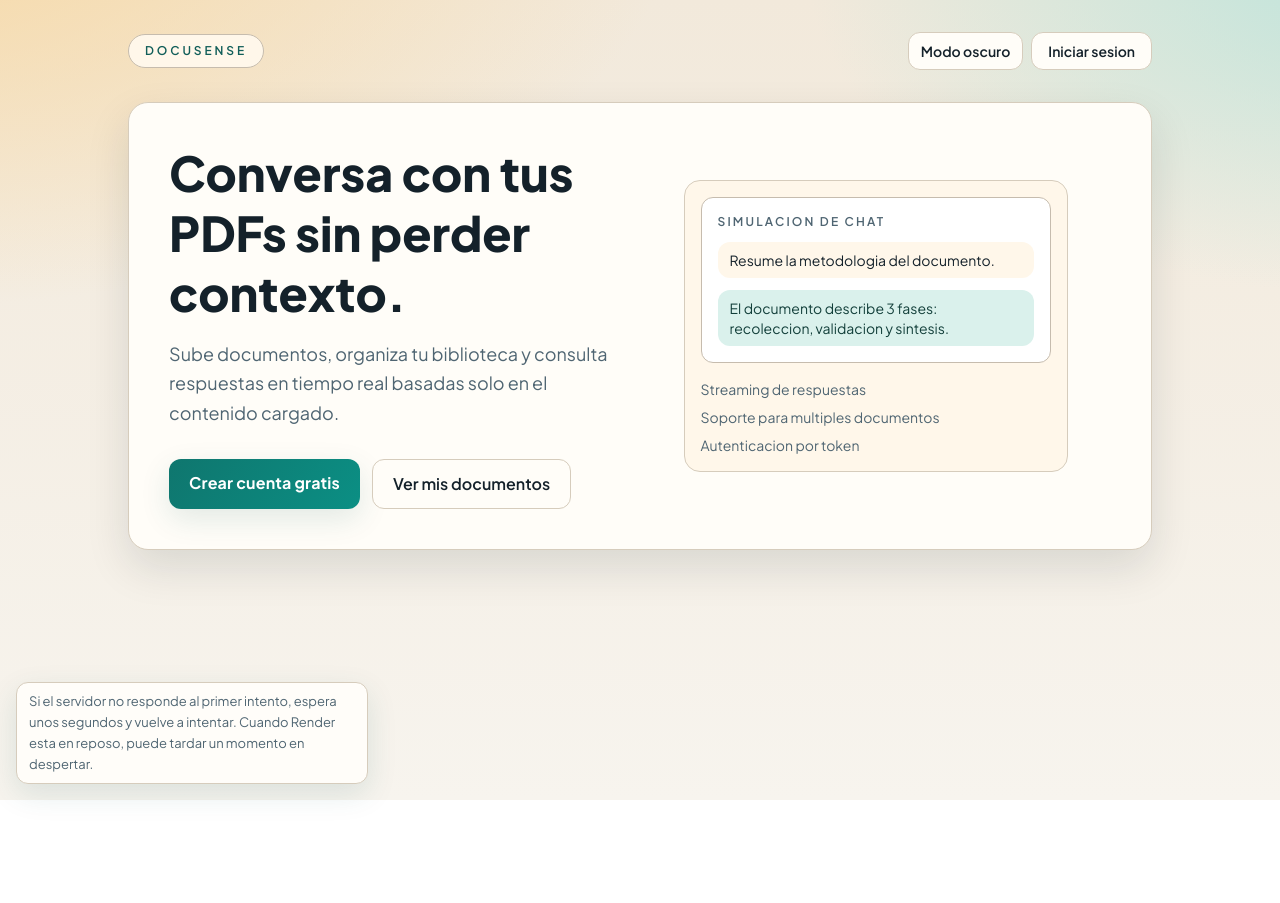
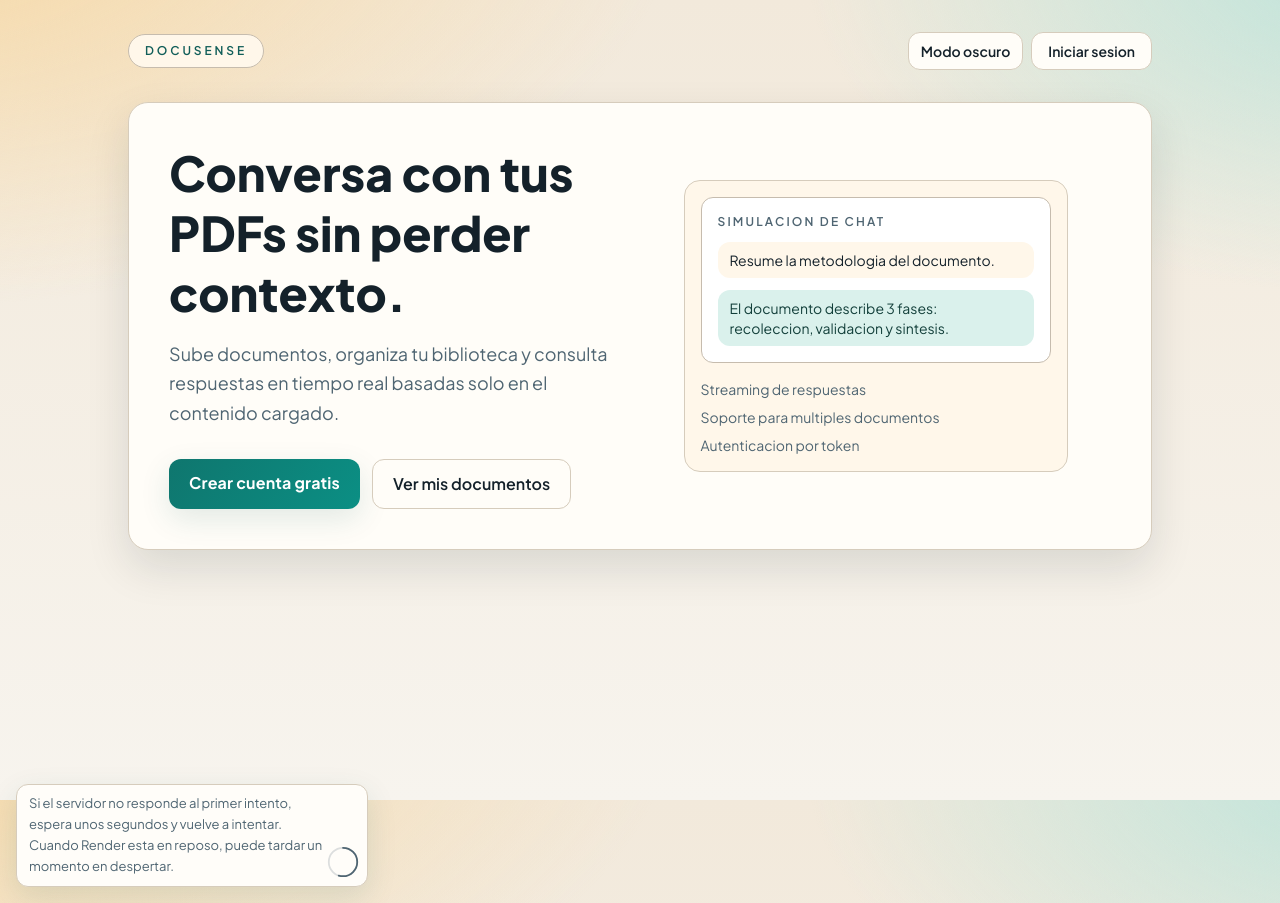
Before and after one commit to seyi-gh/Docusense-web, a Next.js app: page / in a window 1280 px wide. Before the commit the page ends 800 px from the top, so only its background shows below. Built offline with nearby package versions, Linux system fonts and the light colour scheme.

Commit message:
feat: adding context and disclaimer

```diff
--- a/src/app/layout.tsx
+++ b/src/app/layout.tsx
@@ -1,6 +1,7 @@
 import type { Metadata } from "next";
 import { Plus_Jakarta_Sans, IBM_Plex_Mono } from "next/font/google";
 import Script from "next/script";
+import DisclaimerWithTimer from "@/components/DisclaimerWithTimer";
 import "./globals.css";
 
 const jakarta = Plus_Jakarta_Sans({
@@ -44,10 +45,7 @@ export default function RootLayout({
           })();`}
         </Script>
         {children}
-        <aside className="pointer-events-none fixed bottom-3 left-3 z-50 max-w-[22rem] rounded-xl border border-[var(--border-soft)] bg-[color-mix(in_srgb,var(--surface)_92%,#ffffff_8%)] px-3 py-2 text-xs leading-relaxed text-[var(--text-soft)] shadow-[var(--shadow-soft)] sm:bottom-4 sm:left-4 sm:text-[13px]">
-          Si el servidor no responde al primer intento, espera unos segundos y vuelve a intentar.
-          Cuando Render esta en reposo, puede tardar un momento en despertar.
-        </aside>
+        <DisclaimerWithTimer />
       </body>
     </html>
   );
--- /dev/null
+++ b/src/components/DisclaimerWithTimer.tsx
@@ -0,0 +1,72 @@
+'use client';
+
+import { useEffect, useState } from 'react';
+
+export default function DisclaimerWithTimer() {
+  const [isVisible, setIsVisible] = useState(true);
+  const [progress, setProgress] = useState(100); // 0-100
+
+  useEffect(() => {
+    if (!isVisible) return;
+
+    const duration = 12000; // 12 seconds
+    const interval = 50; // Update every 50ms for smooth animation
+    const startTime = Date.now();
+
+    const timer = setInterval(() => {
+      const elapsed = Date.now() - startTime;
+      const newProgress = Math.max(0, 100 - (elapsed / duration) * 100);
+
+      setProgress(newProgress);
+
+      if (elapsed >= duration) {
+        setIsVisible(false);
+        clearInterval(timer);
+      }
+    }, interval);
+
+    return () => clearInterval(timer);
+  }, [isVisible]);
+
+  if (!isVisible) return null;
+
+  return (
+    <aside className="pointer-events-none fixed bottom-3 left-3 z-50 max-w-[22rem] rounded-xl border border-[var(--border-soft)] bg-[color-mix(in_srgb,var(--surface)_92%,#ffffff_8%)] px-3 py-2 pr-10 text-xs leading-relaxed text-[var(--text-soft)] shadow-[var(--shadow-soft)] sm:bottom-4 sm:left-4 sm:text-[13px] relative">
+      Si el servidor no responde al primer intento, espera unos segundos y vuelve a intentar.
+      Cuando Render esta en reposo, puede tardar un momento en despertar.
+
+      {/* Circular progress indicator */}
+      <div className="absolute bottom-2 right-2 w-8 h-8 flex items-center justify-center">
+        <svg className="w-full h-full" viewBox="0 0 36 36">
+          {/* Background circle */}
+          <circle
+            cx="18"
+            cy="18"
+            r="16"
+            fill="none"
+            stroke="currentColor"
+            strokeWidth="2"
+            opacity="0.2"
+          />
+          {/* Progress circle */}
+          <circle
+            cx="18"
+            cy="18"
+            r="16"
+            fill="none"
+            stroke="currentColor"
+            strokeWidth="2"
+            strokeDasharray="100.53"
+            strokeDashoffset={100.53 - (progress / 100) * 100.53}
+            strokeLinecap="round"
+            style={{
+              transition: 'stroke-dashoffset 50ms linear',
+              transform: 'rotate(-90deg)',
+              transformOrigin: '18px 18px',
+            }}
+          />
+        </svg>
+      </div>
+    </aside>
+  );
+}
```
Also changed, not shown: 2 other files (tests, documents, lock files or other folders).
